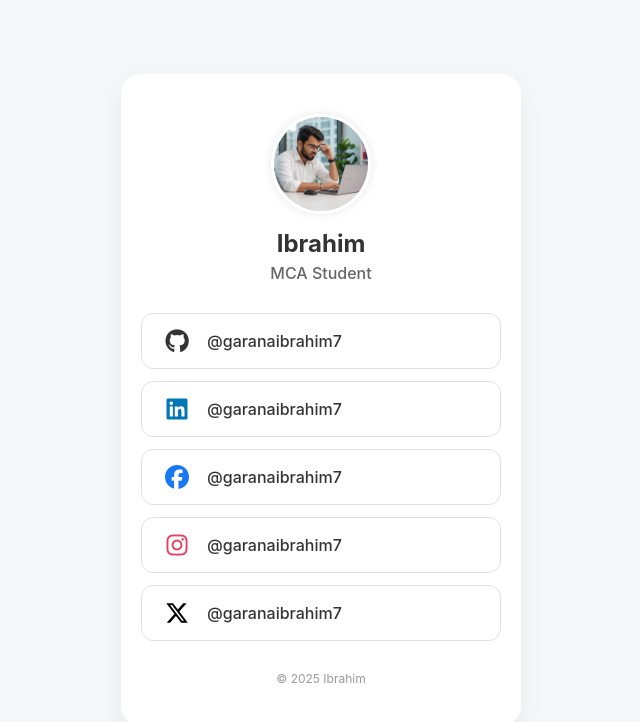
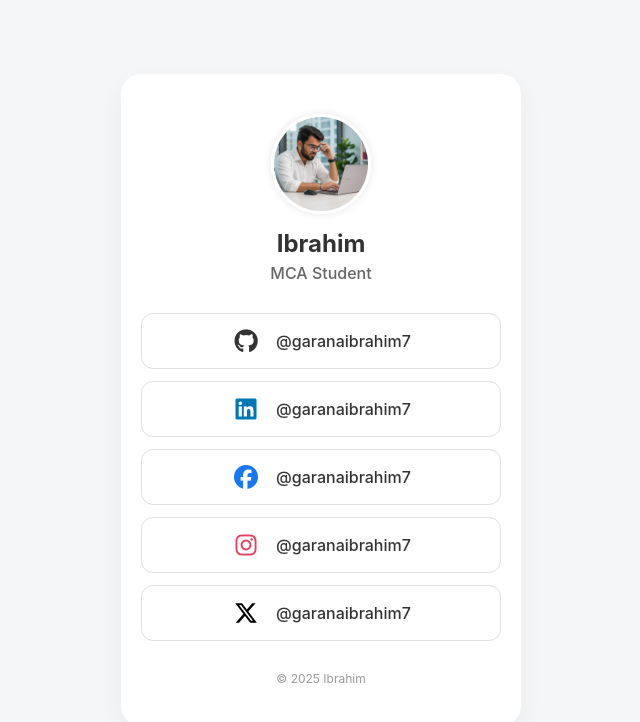
Before and after one commit to garanaibrahim7/Portfolio, a plain HTML site: page index.html in a window 1280 px wide. Shown: the whole page, without its empty margins (319-959 px from the left). Drawn offline with Linux system fonts and the light colour scheme.

Commit message:
Update index.html

```diff
--- a/index.html
+++ b/index.html
@@ -72,6 +72,7 @@
         .link-item {
             display: flex;
             align-items: center;
+            justify-content: center; /* <<< FIX: Centers the content within the link block */
             background-color: #fff;
             border: 1px solid #e0e0e0;
             padding: 15px 20px;
```
